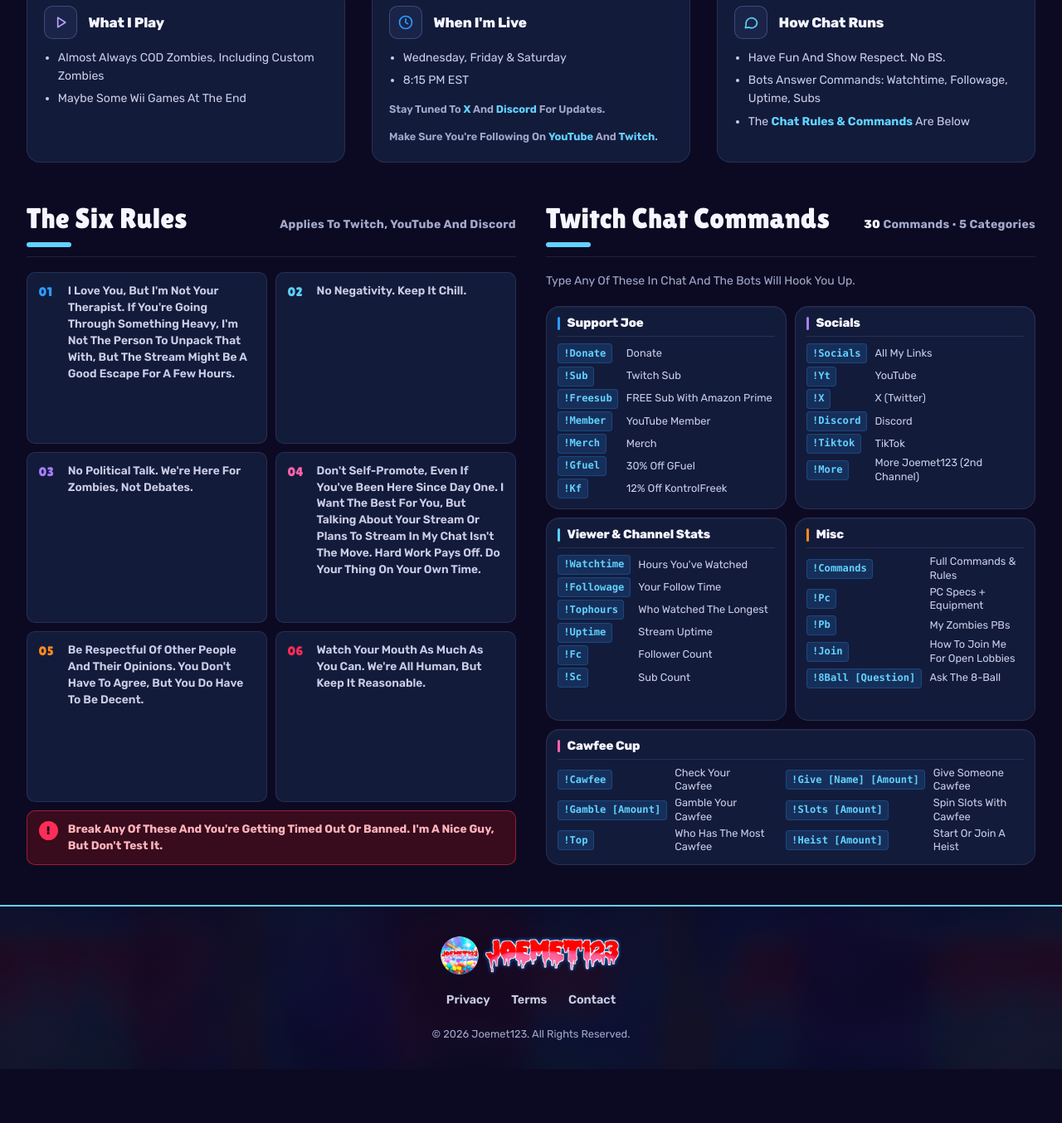
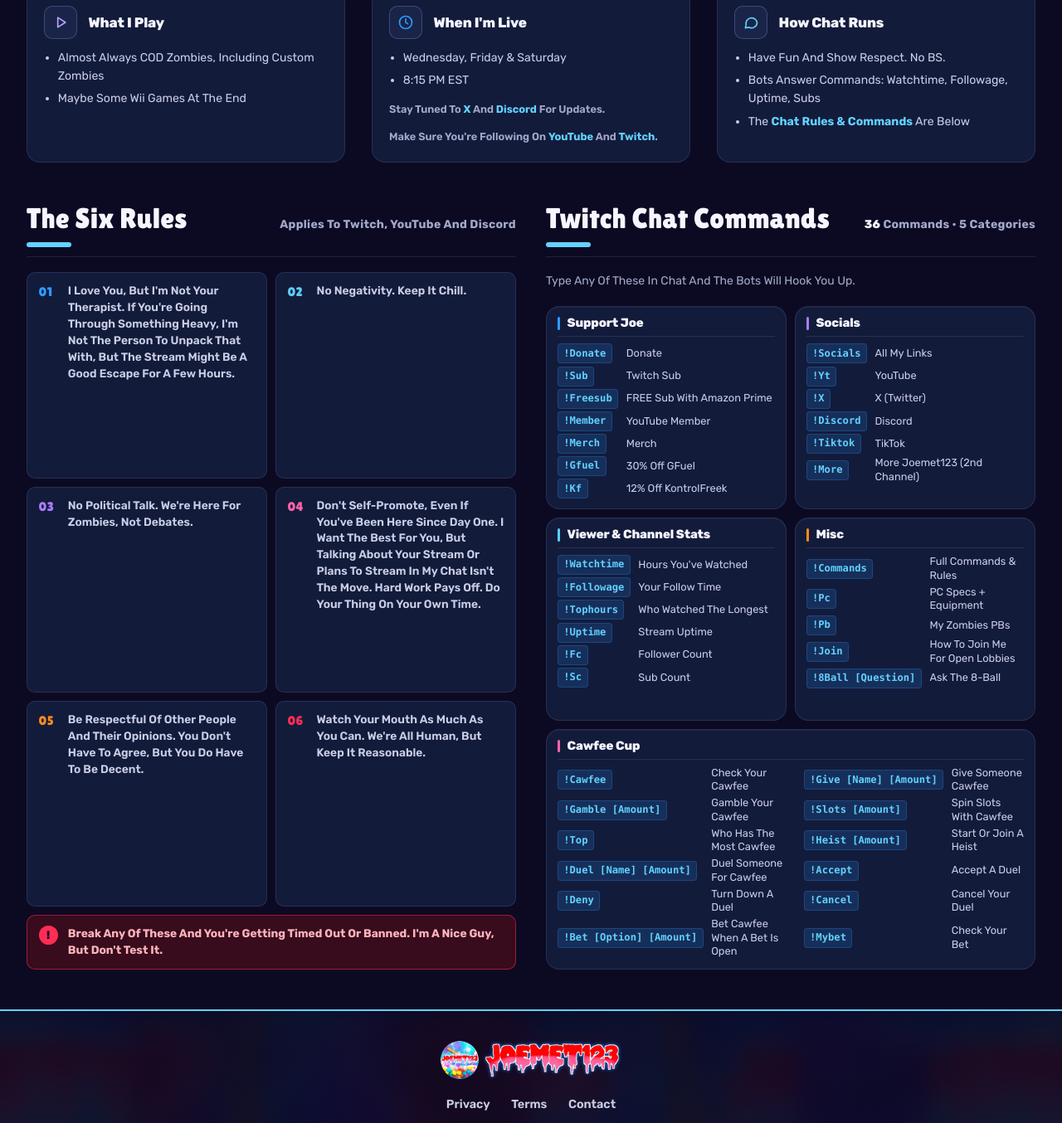
Before and after one commit to Joemet123/joemet123.github.io, a plain HTML site: page live.html in a window 1280 px wide. Shown: the part 1572-2926 px from the top of the page at 83% size. Before the commit the page ends 2861 px from the top, so only its background shows below. Drawn offline with Linux system fonts and the light colour scheme; no server answers.

Commit message:
Add duel and bet commands

```diff
--- a/live.html
+++ b/live.html
@@ -246,7 +246,7 @@
         <section class="section" id="commands" aria-label="Twitch Chat Commands">
           <div class="sec-head">
             <h2 class="section-title">Twitch Chat Commands</h2>
-            <span class="sec-meta"><b>30</b> Commands &middot; 5 Categories</span>
+            <span class="sec-meta"><b>36</b> Commands &middot; 5 Categories</span>
           </div>
           <p class="section-note">Type Any Of These In Chat And The Bots Will Hook You Up.</p>
           <div class="cmd-grid">
@@ -308,6 +308,12 @@
                 <li><span class="cmd-name">!Slots [Amount]</span><span class="cmd-desc">Spin Slots With Cawfee</span></li>
                 <li><span class="cmd-name">!Top</span><span class="cmd-desc">Who Has The Most Cawfee</span></li>
                 <li><span class="cmd-name">!Heist [Amount]</span><span class="cmd-desc">Start Or Join A Heist</span></li>
+                <li><span class="cmd-name">!Duel [Name] [Amount]</span><span class="cmd-desc">Duel Someone For Cawfee</span></li>
+                <li><span class="cmd-name">!Accept</span><span class="cmd-desc">Accept A Duel</span></li>
+                <li><span class="cmd-name">!Deny</span><span class="cmd-desc">Turn Down A Duel</span></li>
+                <li><span class="cmd-name">!Cancel</span><span class="cmd-desc">Cancel Your Duel</span></li>
+                <li><span class="cmd-name">!Bet [Option] [Amount]</span><span class="cmd-desc">Bet Cawfee When A Bet Is Open</span></li>
+                <li><span class="cmd-name">!Mybet</span><span class="cmd-desc">Check Your Bet</span></li>
               </ul>
             </div>
 
```
Also changed, not shown: chat-rules.html (+7 -1 lines).
